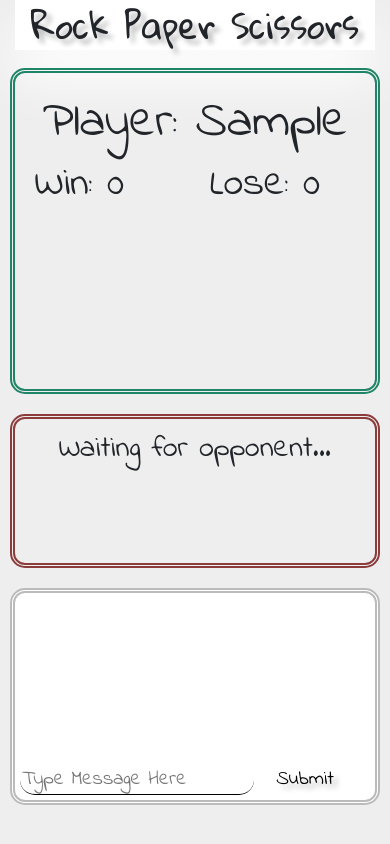
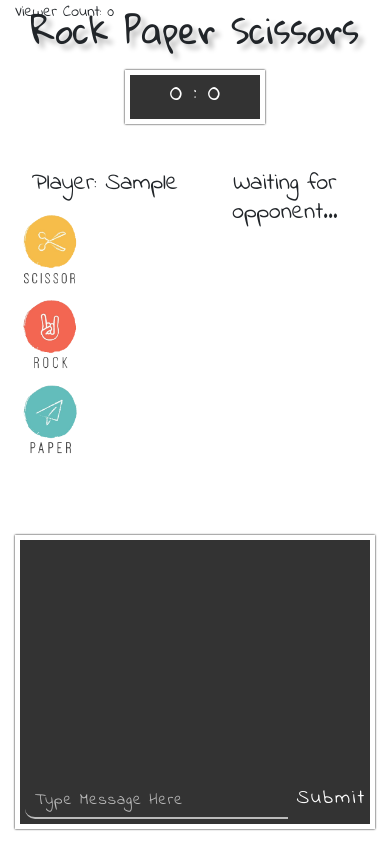
Before and after one commit to kitkat0202/RPS-Multiplayer, a plain HTML site: page index.html in a window 390 px wide. Both pictures are taken after typing "Sample" into the empty fields and a click on the button "Submit". Drawn offline with nearby package versions, Linux system fonts and the light colour scheme; no server answers.

Commit message:
change design

```diff
--- a/assets/css/style.css
+++ b/assets/css/style.css
@@ -17,9 +17,45 @@ body, html {
     box-sizing: border-box;
     height: 100vh;
     font-family: var(--text);
-    background-color: #eee;
+    background-color: #ffffff;
 }
 
+p {
+    margin-bottom: 0;
+}
+
+
+.container-fluid {
+    height: 100%;
+    position: relative;
+}
+
+
+.scrollbar::-webkit-scrollbar-track {
+    /* box-shadow: inset 0 0 6px #0000004d; */
+	/* border-radius: 10px; */
+	background-color: #00000000;
+}
+
+.scrollbar::-webkit-scrollbar {
+	width: 12px;
+	background-color: #00000000;
+}
+
+.scrollbar::-webkit-scrollbar-thumb {
+	border-radius: 10px;
+	background-color: #bbb;
+}
+
+.scrollbar::-webkit-scrollbar-thumb:hover {
+    background-color: #00000000;
+}
+
+
+
+/* ///////////////////// */
+/* function only classes */
+/* ///////////////////// */
 .disappear {
     display: none;
 }
@@ -28,187 +64,168 @@ body, html {
     filter: grayscale(100%)
 }
 
-.container-fluid {
-    height: 100%;
-    position: relative;
+.win-lose {
+    font-weight: bold;
 }
 
+/* /////////////////// */
+/* /// Box Styling /// */
+/* /////////////////// */
+.player-score,
+.name-request,
+.message-box {
+    background-color: #333;
+    border: 5px solid #fff;
+    box-shadow: 0 0 2px #000;
+    color: #fff;
+}
+
+
+/* ///////////////////// */
+/* // Title and Score // */
+/* ///////////////////// */
+.top {
+    height: 170px;
+}
 .title {
     text-align: center;
-    font-size: 70px;
+    font-size: 60px;
     font-family: var(--title);
     text-shadow: var(--tshadow);
-    line-height: 100px;
-    background-color: #fff;
-    box-shadow: 0px 30px 50px #fff;
 }
 
+.player-score {
+    width: 250px;
+    margin: 20px auto 10px auto;
+    text-align: center;
+}
+
+.player-score h3 {
+    font-size: 50px;
+}
+
+.view-count {
+    position: absolute;
+    top: 0;
+}
+
+
+
+/* ////////////////////// */
+/* //// Game section //// */
+/* ////////////////////// */
 .game-section {
-    height: 80%;
-    padding: 80px;
+    margin: 0 auto;
+    position: relative;
+    height: calc(100vh - 170px);
 }
 
 .player-left,
 .player-right {
     box-sizing: border-box;
-    border-radius: var(--radius);
     position: relative;
-}
-
-.player-left {
-    padding: 20px;
-    border: 5px double var(--win);
-}
-
-.player-right {
-    padding: 10px 0;
-    height: 50%;
-    width: 100%;
-    border: 5px double var(--lose);
-    margin-right: 50px;
+    /* min-height: 350px; */
+    height: 350px;
 }
 
 .player-left h2,
 .player-right h2 {
+    font-size: 40px;
     text-align: center;
 }
 
-.player-right h2 {
-    font-size: 30px;
-    line-height: 40px;
+#left-img,
+#static-img {
+    width: 80px;
 }
 
-.player-left h2 {
-    font-size: 70px;
-    line-height: 90px;
-    padding-bottom: 30px;
+#left-img .img-fluid,
+#static-img .img-fluid {
+    padding: 8px;
 }
 
-.player-left-score h3 {
-    font-size: 40px;
+#static-img {
+    margin-left: calc(100% - 90px);
 }
 
-#left-img {
-    margin-top: 20px;
+#left-img .img-fluid:hover {
+    background-color: #c2c2c29f;
+    border-radius: 20%;
+    box-shadow: 0 0 10px #c2c2c29f;
+    cursor: pointer;
 }
 
-#left-img .col-4{
-    padding-left: 40px;
-    border-radius: 5px;
-    height: 190px;
+/* //////////////////// */
+/* /// Center Field /// */
+/* //////////////////// */
+.center-field {
+    position: absolute;
+    top: 70px;
+    left: 50%;
+    width: 500px;
+    height: 250px;
+    margin-left: -250px;
+    background-color: #c2c2c29f;
+    border-radius: 50%;
 }
 
-#left-img .col-4 img {
-    height: 100%;
-    margin-left: 3%;
-    padding: 10px;
+#left-img-choice,
+#right-img-choice {
+    width: 120px;
+    margin-top: -50px;
+    position: absolute;
+    top: 50%;
 }
 
-#left-img .col-4 img:hover {
-    border: 1px solid var(--tie);
+#left-img-choice {
+    right: 50px;
+    z-index: 99;
 }
 
-#right-img {
-    height: 80%;
-    width: 200px;
-    margin: 0 auto;
+#right-img-choice {
+    left: 50px;
+    z-index: 99;
 }
 
-#right-img img {
-    margin: 0 auto;
-    height: 100%;
-}
 
-.win-lose {
-    font-weight: bold;
-
-}
-
-.message-box {
-    background-color: white;
-    width: 100%;
-    height: 70%;
-    margin: 10px auto;
-    border-radius: var(--radius);
-    border: 5px double #bbb;
-    position: relative;
-}
-
-.input {
-    position: absolute;
-    bottom: 5px;
-    left: 5px;
-    width: 100%;
-}
-
-.msg {
-    width: 100%;
-    height: 85%;
-    overflow: auto;
-    margin-bottom: 40px;
-}
-
-.msg-name {
-    font-weight: bold;
-}
-
-.name-request {
-    position: absolute;
-    width: 50%;
-    height: 200px;
-    top: 50%;
-    left: 50%;
-    margin-top: -100px;
-    margin-left: -25%;
-    border-radius: var(--radius);
-}
-
-.name-request {
-    background-color: var(--namecolor);
-    box-shadow: 0 0 40px 20px var(--namecolor);
-}
-
-.name-request form {
-    margin: 20px;
-    font-size: 30px;
-    text-align: center;
-}
-
-#message-input,
-#name-input {
-    height: 30px;
-    width: 65%;
-    padding: 2px;
+/* //////////////////////// */
+/* /// Input and Submit /// */
+/* //////////////////////// */
+#name-input,
+#message-input {
+    padding: 5px 10px;
     border: none;
-    font-family: var(--text);
-    font-size: 20px;
-    border-radius: 15px;
-    border-bottom: 1px solid #000;
+    border-bottom: 2px solid #bbb;
+    border-bottom-left-radius: 10px;
+    background-color: #00000000;
+    color: #fff;
+    letter-spacing: 1px;
 }
 
 #submit-msg,
 #submit-name {
-    width: 25%;
+    position: absolute;
+    bottom: 5px;
+    background-color: #00000000;
+    color: #fff;
     border: none;
-    height: 25px;
-    font-family: var(--text);
+    border-bottom-right-radius: 10px;
+    padding: 5px;
     font-size: 20px;
-    text-shadow: var(--tshadow);
-    transition: var(--trans)
+    letter-spacing: 2px;
+    transition: var(--trans);
 }
 
 #submit-msg:hover,
 #submit-name:hover {
     cursor: pointer;
     font-weight: bold;
-    font-size: 22px;
+    box-shadow: 0 0 3px #fff;
 }
 
 #submit-msg:active,
 #submit-name:active {
-    text-shadow: none;
-    padding-top: 5px;
-    font-size: 20px;
+    box-shadow: 0 0 3px inset #fff;
 }
 
 #message-input:focus,
@@ -218,157 +235,219 @@ body, html {
     outline:0;
 }
 
+#message-input:focus,
+#name-input:focus {
+    border-bottom: 2px solid #fff;
+}
+
+/* //////////////////// */
+/* ///// Name Box ///// */
+/* //////////////////// */
+.name-request {
+    position: absolute;
+    width: 50%;
+    height: 200px;
+    top: 50%;
+    left: 50%;
+    margin-top: -100px;
+    margin-left: -25%;
+}
+
+.name-request form {
+    font-size: 25px;
+    text-align: center;
+}
+
+#name-input-lable {
+    color: #fff;
+    padding: 5px 10px;
+    letter-spacing: 1px;
+    font-size: 25px;
+}
+
 #name-input {
-    background-color: var(--namecolor);
+    width: calc(100% - 30px);
+}
+
+#submit-name {
+    left: 5px;
+    width: calc(100% - 10px);
+    padding: 8px;
+}
+
+/* /////////////////// */
+/* /// Message Box /// */
+/* /////////////////// */
+.message-box {
     width: 100%;
-    margin: 30px 0;
-    font-size: 28px;
+    min-height: 210px;
+    height: calc(100vh - 550px);
+    margin: 10px auto;
+    position: relative;
+}
+
+#message-input {
+    position: absolute;
+    bottom: 5px;
+    left: 5px;
+    width: 75%;
+}
+
+#message-input::placeholder {
+    color: #bbb;
 }
 
 #submit-msg {
-    background-color: #fff;
+    right: 5px;
+    width: 21%;
+    padding: 5px;
 }
 
-#submit-name {
-    background-color: var(--namecolor);
+.msg {
     width: 100%;
+    height: 85%;
+    overflow: auto;
+    margin-bottom: 40px;
+    padding: 5px;
+}
+
+.msg-name,
+.msg-other-name {
+    font-weight: bold;
+    text-decoration: underline;
+}
+
+.msg-name {
+    color: #b1e9ff;
+}
+
+.msg-other-name {
+    color: #ffaaaa;
 }
 
 .mymsg,
 .othermsg,
 .logoff {
-    padding: 4px;
+    padding: 5px;
 }
 
-.logoff {
-    text-align: center;
-    color: #999;
+.mymsg {
+    margin-right: 70px;
 }
 
 .othermsg {
+    margin-left: 70px;
     text-align: right;
+}
+
+.logoff p {
+    text-align: center;
+    color: #bbb;
 }
 
 .mymsg p,
 .othermsg p {
     display: inline-block;
-    padding: 6px 15px;
-    border-radius: 25px;
     font-size: 20px;
-    margin: 0px 20px;
     letter-spacing: 2px;
     color: #fff;
 }
 
-.mymsg p {
-    background-color: var(--win);
-}
-
-.othermsg p {
-    background-color: var(--lose);
-}
-
-.scrollbar::-webkit-scrollbar-track {
-    box-shadow: inset 0 0 6px #0000004d;
-	border-radius: 10px;
-	background-color: #F5F5F5;
-}
-
-.scrollbar::-webkit-scrollbar {
-	width: 12px;
-	background-color: #F5F5F5;
-}
-
-.scrollbar::-webkit-scrollbar-thumb
-{
-	border-radius: 10px;
-    box-shadow: inset 0 0 6px #0000004d;
-	background-color: #ccc;
-}
-
-.scrollbar::-webkit-scrollbar-thumb:hover {
-    background-color: #aaa;
-}
-
-
-@media (max-width: 1200px) {
-    #left-img .col-4 {
-        padding-left: 0;
-    }
-    #left-img .col-4 img {
-        margin-left: 0%;
-        padding: 0px;
-        /* height: 25%; */
-    }
-}
 
 @media (max-width: 940px) {
-    .game-section {
-        padding: 50px 50px;
-    }
-
     .title {
         font-size: 40px;
         line-height: 60px;
     }
-    .right-side {
+
+    .player-score {
+        width: 180px;
+        margin: 10px auto;
+    }
+
+    .player-score h3 {
+        font-size: 35px;
+    }
+
+    .player-left h2,
+    .player-right h2 {
+        font-size: 25px;
+        text-align: center;
+    }
+}
+
+@media (max-width: 768px) {
+    .title {
+        font-size: 35px;
+    }
+
+    .player-score {
+        width: 140px;
+        margin: 10px auto;
+    }
+
+    .player-score h3 {
+        font-size: 30px;
+    }
+
+    .player-left h2,
+    .player-right h2 {
+        font-size: 24px;
+        text-align: center;
+    }
+
+    .center-field {
+        top: 70px;
+        left: 50%;
+        width: 300px;
+        height: 200px;
+        margin-left: -150px;
+    }
+
+    #left-img-choice,
+    #right-img-choice {
+        width: 80px;
+        margin-top: -50px;
+    }
+
+    #left-img-choice {
+        right: 20px;
+    }
+
+    #right-img-choice {
+        left: 20px;
+    }
+}
+
+@media (max-width: 527px) {
+    .col-6 {
         padding: 0;
     }
 
-    .player-left,
-    .player-right {
-        margin-bottom: 20px;
-        width: 100%;
+    #left-img .img-fluid {
+        width: 70PX;
     }
 
-    .player-left {
-        height: auto;
+    #static-img {
+        display: none;
     }
 
-    .player-left h2 {
-        font-size: 60px;
-        line-height: 70px;
-        padding-bottom: 10px;
+    .center-field {
+        display: none;
     }
 
-    #left-img {
-        position: static;
+    #left-img-choice {
+        right: -20px;
     }
 
-    #left-img .col-4 img {
-        height: 80%;
-        margin-top: 20px;
+    #right-img-choice {
+        left: auto;
+        right: 30px;
     }
 }
 
-@media (max-width: 720px) {
-    .game-section {
-        padding: 10px 10px;
-    }
-
-    .title {
-        font-size: 35px;
-        line-height: 50px;
-    }
-
-    .player-left,
-    .player-right {
-        font-size: 15px;
-        line-height: 20px;
-    }
-
-    .player-left h2 {
-        font-size: 50px;
-        line-height: 60px;
-        padding-bottom: 0px;
-    }
-
-    .player-right h2 {
-        font-size: 30px;
-        line-height: 40px;
+@media (max-width: 375px) {
+    #left-img-choice {
+        display: none;
     }
 }
-
-@media (max-width: 380px) {
-
-}
--- a/assets/javascript/script2.js
+++ b/assets/javascript/script2.js
@@ -34,13 +34,14 @@ $(function() {
             // remove color filter from choices
             var arrayFilterCheck = ["rock", "paper", "scissors"]
             arrayFilterCheck.forEach(function(element) {
-                if ($(`#left-img .col-4 > #${element}`).hasClass("grayscale")) {
-                    $(`#left-img .col-4 > #${element}`).removeClass("grayscale")
+                if ($(`#${element}`).hasClass("grayscale")) {
+                    $(`#${element}`).removeClass("grayscale")
                 }
             })
 
             $(".player-right h2").removeClass("win-lose").text(`Opponent: ${opponent.name}`)
-            $("#right-img").empty()
+            $("#right-img-choice").empty()
+            $("#left-img-choice").empty()
         }, 2000);
         setTimeout(() => {
             chooseOn = true
@@ -87,7 +88,8 @@ $(function() {
             var thisName = $("#name-input").val().trim()
             player.name = thisName.replace(/(\b[a-z](?!\s))/g, function(x){return x.toUpperCase()})
             $(".name-request").addClass("disappear")
-            $(".container-fluid").removeClass("disappear")
+            $(".game-section").removeClass("disappear")
+            $(".player-score").removeClass("disappear")
             $(".player-left h2").text(`Player: ${player.name}`)
 
             waitRef.child(player.id).set({
@@ -97,11 +99,12 @@ $(function() {
     })
 
     // saving player choice
-    $("#left-img .col-4 img").on("click", function() {
+    $("#left-img .img-pic").on("click", function() {
         if (chooseOn) {
             player.move = $(this).attr("data-choice")
-            $(" img").addClass("grayscale")
+            $("#left-img .img-pic").addClass("grayscale")
             $(this).removeClass("grayscale")
+            $("#left-img-choice").html($(`<img class="img-fluid" src="assets/images/${player.move}.png">`))
 
             gameRef.child(thisGameRoom).child(player.id).child("move").set(player.move)
 
@@ -122,7 +125,7 @@ $(function() {
                 return
             } else {
                 player.message = $("#message-input").val().trim()
-                $(".msg").append($("<div>").addClass("mymsg").html(`<p><span class="msg-name">${player.name}:</span> ${player.message}</p>`))
+                $(".msg").append($("<div>").addClass("mymsg").html(`<p><span class="msg-name">${player.name}:</span> <span class="msg-msg">${player.message}</span></p>`))
                 $(".msg").scrollTop($(".msg").prop('scrollHeight'))
                 gameRef.child(thisGameRoom).child(player.id).child("message").set(player.message)
             }
@@ -224,7 +227,7 @@ $(function() {
             opponent.move = opponentMoved.val()
 
             $(".player-right h2").text(`Opponent: ${opponent.name}`)
-            $("#right-img").html($(`<img class="img-fluid" src="assets/images/${opponent.move}.png">`))
+            $("#right-img-choice").html($(`<img class="img-fluid" src="assets/images/${opponent.move}.png">`))
 
             checkWin(player.move, opponent.move)
         }
@@ -234,7 +237,7 @@ $(function() {
         if (opponentMsg.exists()) {
             var thisMsg = opponentMsg.val()
 
-            $(".msg").append($("<div>").addClass("othermsg").html(`<p><span class="msg-name">${opponent.name}:</span> ${thisMsg}`))
+            $(".msg").append($("<div>").addClass("othermsg").html(`<p><span class="msg-other-name">${opponent.name}:</span> <span class="msg-other-msg">${thisMsg}</span></p>`))
             $(".msg").scrollTop($(".msg").prop('scrollHeight'))
             gameRef.child(thisGameRoom).child(opponent.id).child("message").remove()
         }
--- a/index.html
+++ b/index.html
@@ -12,41 +12,49 @@
 </head>
 <body>
     <!-- Game Center -->
-    <div class="container-fluid disappear">
+    <div class="container-fluid">
+        <div class="top">
             <h1 class="title">Rock Paper Scissors</h1>
-        <!-- <p class="view-count">Viewer Count: <span class="view-number">0</span></p> -->
-        <div class="game-section row">
-
-            <div class="player-left col-md-12 col-lg-7">
-                <h2>Hello</h2>
-                <div class="player-left-score row">
-                    <h3 class= "col-6">Win: <span  class="left-win-score">0</span></h3>
-                    <h3 class= "col-6">Lose: <span  class="left-lose-score">0</span></h3>
-                </div>
-                <div id="left-img" class="row disappear">
-                    <div class="col-4">
-                        <img class="img-fluid" src="assets/images/scissors.png" alt="sissors" data-choice="scissors" id="scissors">
-                    </div>
-                    <div class="col-4">
-                        <img class="img-fluid" src="assets/images/rock.png" alt="rock" data-choice="rock" id="rock">
-                    </div>
-                    <div class="col-4">
-                        <img class="img-fluid" src="assets/images/paper.png" alt="paper" data-choice="paper" id="paper">
+            <div class="player-score disappear">
+                <h3><span class="left-win-score">0</span> : <span  class="left-lose-score">0</span></h3>
             </div>
         </div>
+        <p class="view-count">Viewer Count: <span class="view-number">0</span></p>
+        <div class="game-section row disappear">
+
+            <!-- Left side -->
+            <div class="player-left col-6">
+                <h2>Hello Player</h2>
+                <div id="left-img">
+                    <img class="img-fluid img-pic" src="assets/images/scissors.png" alt="sissors" data-choice="scissors" id="scissors">
+                    <img class="img-fluid img-pic" src="assets/images/rock.png" alt="rock" data-choice="rock" id="rock">
+                    <img class="img-fluid img-pic" src="assets/images/paper.png" alt="paper" data-choice="paper" id="paper">
+                </div>
+                <div id="left-img-choice"></div>
             </div>
 
-            <div class="col-md-12 col-lg-5 right-side">
-                <div class="player-right">
+            <!-- Center -->
+            <div class="center-field">
+                <div class="player-right-score"></div>
+            </div>
+
+
+            <!-- Right side -->
+            <div class="player-right col-6">
                 <h2>Waiting for opponent...</h2>
-                    <div class="player-right-score">
+                <div id="static-img">
+                    <img class="img-fluid" src="assets/images/scissors.png" alt="sissors">
+                    <img class="img-fluid" src="assets/images/rock.png" alt="rock">
+                    <img class="img-fluid" src="assets/images/paper.png" alt="paper">
                 </div>
-                    <div id="right-img"></div>
+
+                <div id="right-img-choice"></div>
             </div>
 
             <!-- message fields -->
             <div class="message-box">
-                    <div class="msg scrollbar"></div>
+                <div class="msg scrollbar">
+                    <div class="mymsg"></div>
                     <div class="input">
                         <form autocomplete="off">
                             <input type="text" id="message-input" autocomplete="off" placeholder="Type Message Here">
@@ -56,17 +64,16 @@
                 </div>
             </div>
         </div>
-    </div>
 
         <!-- Name Request -->
         <div class="name-request">
+            <p id="name-input-lable">Please Enter Your Name:</p>
             <form autocomplete="off">
-            <label for="name-input">What is Your Name?</label>
-            <input type="text" id="name-input" autocomplete="off" placeholder="Please enter name here">
+                <input type="text" id="name-input" autocomplete="off" placeholder="Name">
                 <button type="submit" id="submit-name">Submit</button>
             </form>
         </div>
-
+    </div>
     <script src="https://www.gstatic.com/firebasejs/5.3.0/firebase.js"></script>
     <script src="https://code.jquery.com/jquery-3.3.1.min.js" integrity="sha256-FgpCb/KJQlLNfOu91ta32o/NMZxltwRo8QtmkMRdAu8=" crossorigin="anonymous"></script>
     <script src="https://maxcdn.bootstrapcdn.com/bootstrap/4.1.2/js/bootstrap.min.js"></script>
```
Also changed, not shown: assets/images/game-play.png, assets/images/name-request-page.png, assets/images/score-msg.png. Lines whose indentation alone changed are shown as unchanged.
